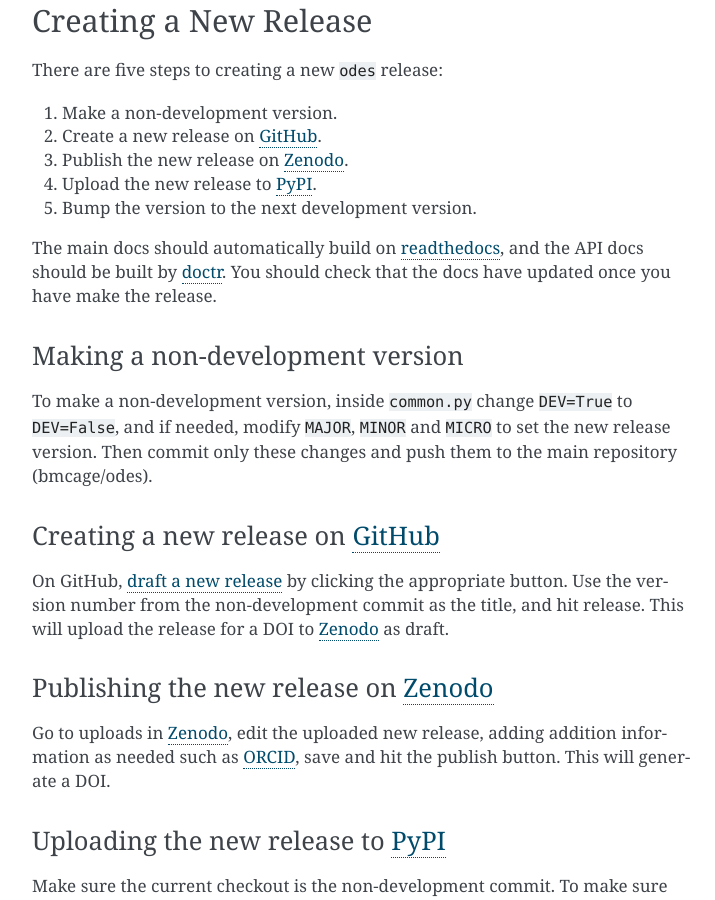
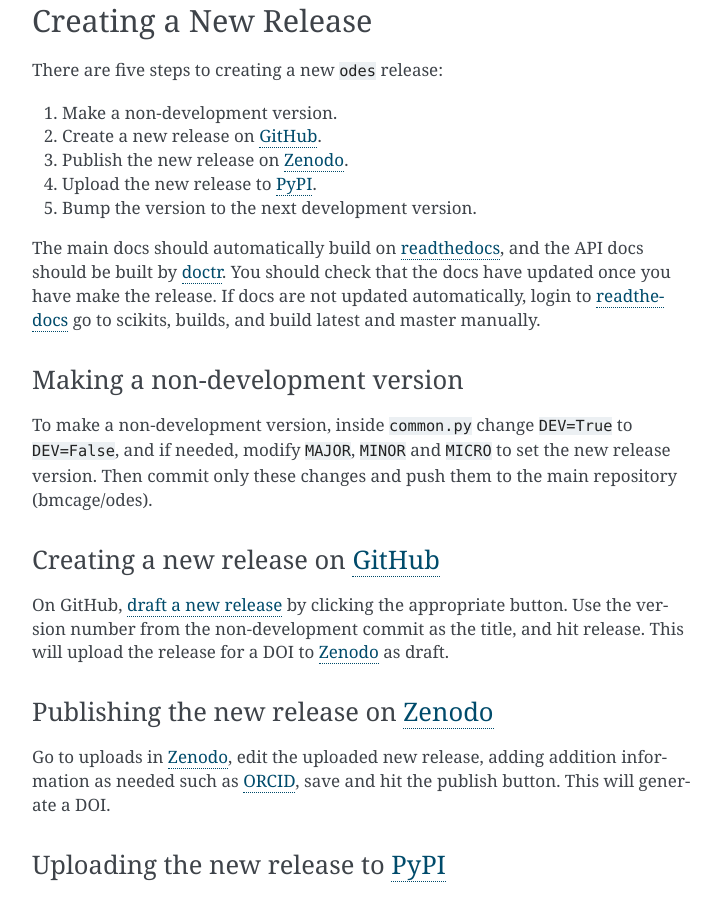
Before and after one commit to bmcage/odes, a Sphinx documentation site: the page built from docs/contributing.rst, in a window 1280 px wide and 900 px high, scrolled down 1558 px. Shown: the whole window, without its empty margins (388-1103 px from the left). Built offline with Sphinx 7.4.7, drawn with Linux system fonts in a browser that asks for light colours.

Commit message:
Add how to force update of Read The Docs

```diff
--- a/docs/contributing.rst
+++ b/docs/contributing.rst
@@ -71,7 +71,8 @@
 
 The main docs should automatically build on readthedocs_, and the API docs should
 be built by doctr_. You should check that the docs have updated once you have
-make the release.
+make the release. If docs are not updated automatically, login to readthedocs_
+go to scikits, builds, and build latest and master manually.
 
 Making a non-development version
 ................................
```
